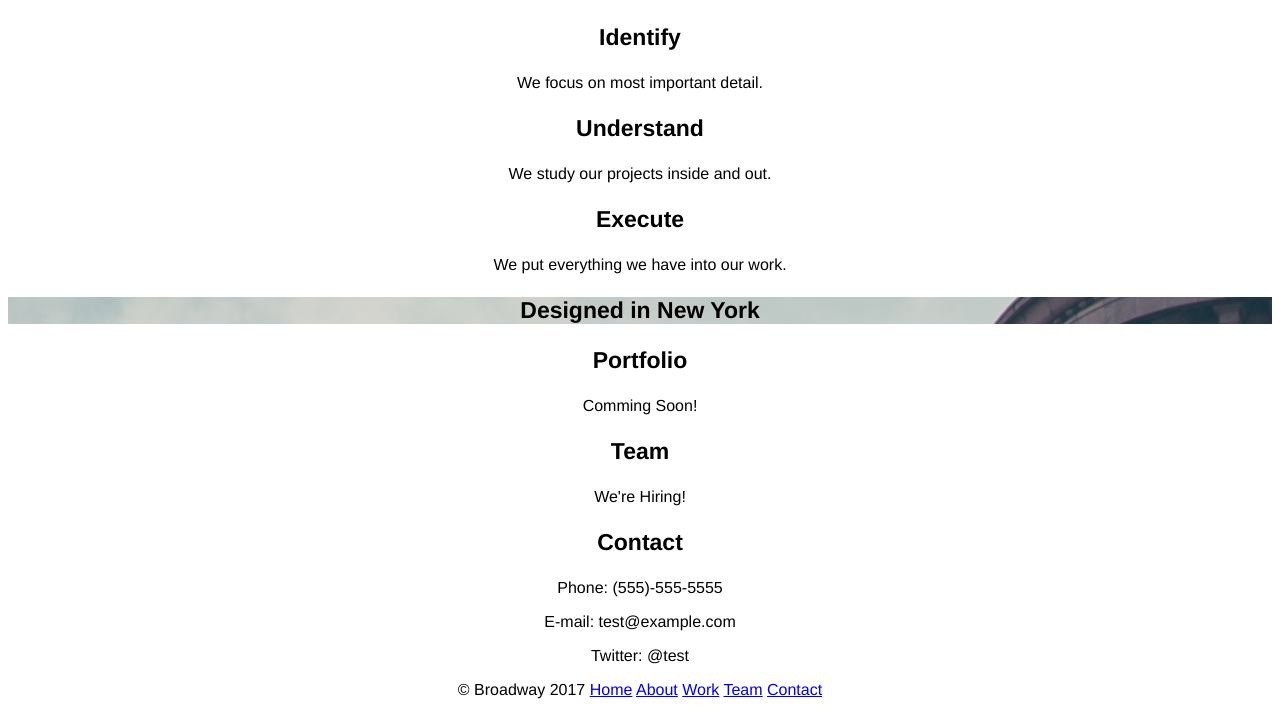
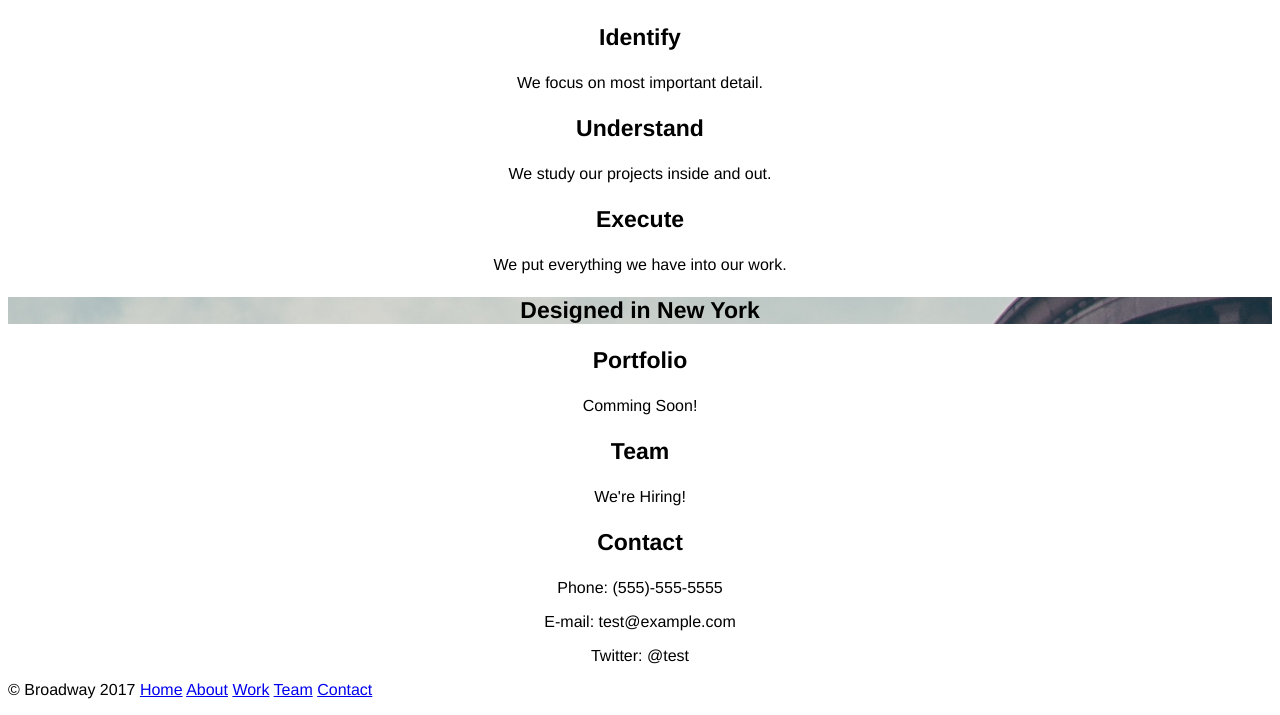
Before and after one commit to Nesinn/Broadway, a plain HTML site: page index.html in a window 1280 px wide. Shown: the part 394-1109 px from the top of the page. Drawn offline with Linux system fonts and the light colour scheme.

```diff
--- a/index.html
+++ b/index.html
@@ -30,6 +30,6 @@
     <p>Phone: (555)-555-5555</p>
     <p>E-mail: test@example.com</p>
     <p>Twitter: @test</p>
-    <p>© Broadway 2017 <a href="#">Home</a> <a href="#">About</a> <a href="#">Work</a> <a href="#">Team</a> <a href="#">Contact</a></p>
+    <p class="foot">© Broadway 2017 <a href="#">Home</a> <a href="#">About</a> <a href="#">Work</a> <a href="#">Team</a> <a href="#">Contact</a></p>
   </body>
 </html>
--- a/resource/css/style.css
+++ b/resource/css/style.css
@@ -22,3 +22,7 @@ h3 {
 .backgr {
   background-image: url("../image/building.png");
 }
+
+.foot {
+  text-align: left;
+}
```
